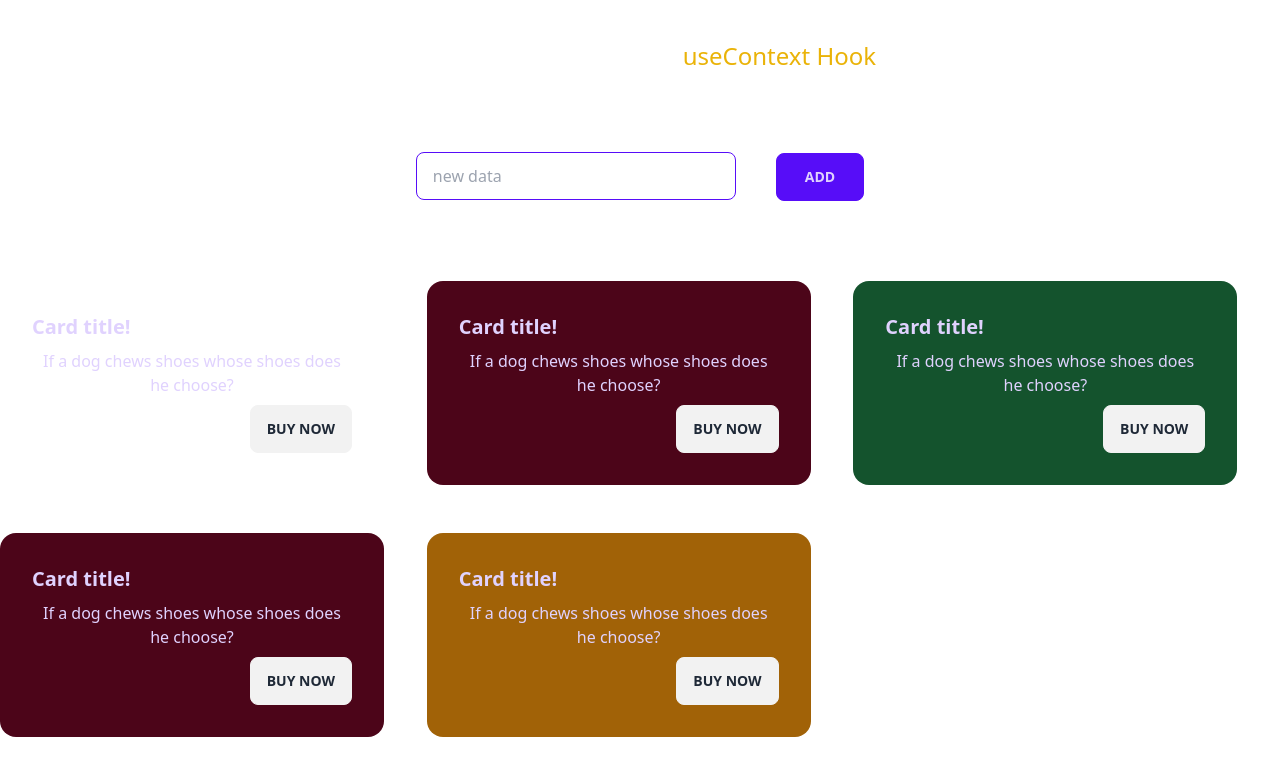
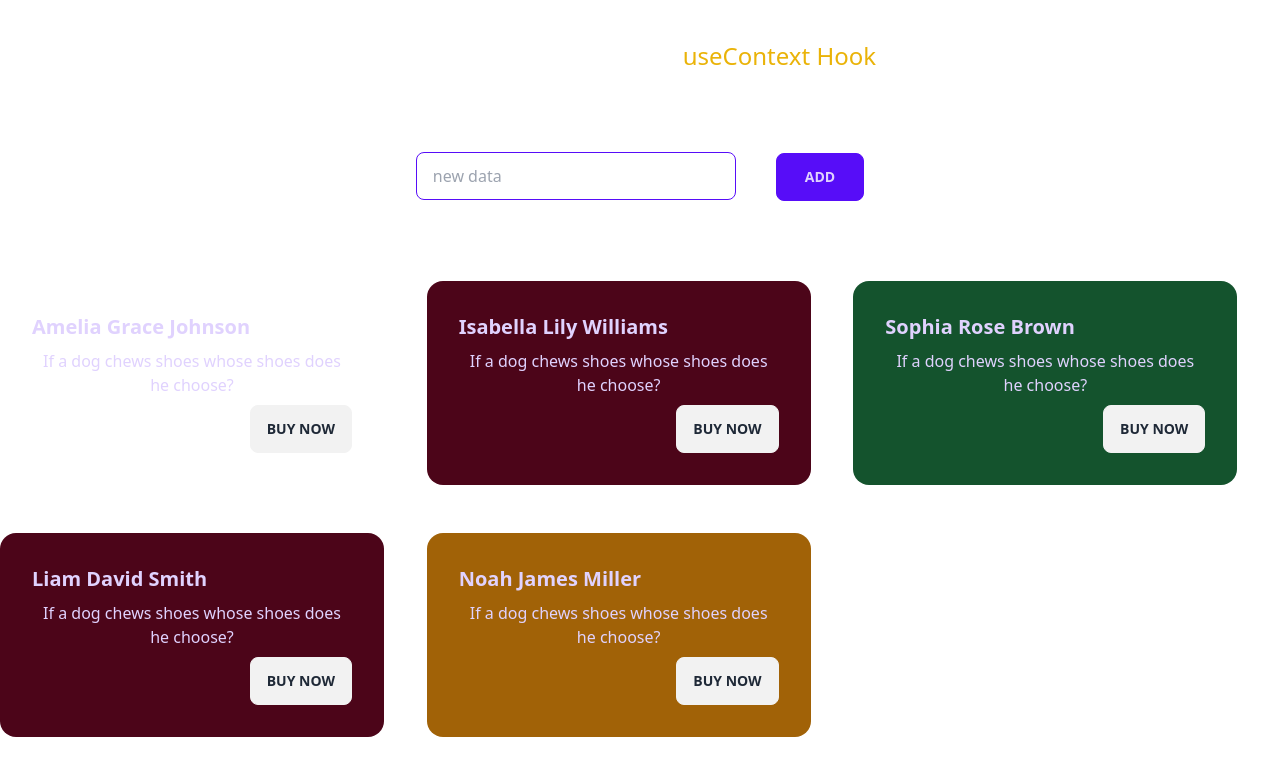
Before and after one commit to tahmid0111/useReducer__useContext_Hook_React, a React (Vite) app: page /reducer in a window 1280 px wide. Shown: the top 776 px of the page. Built offline with nearby package versions, Linux system fonts and the light colour scheme.

Commit message:
names are changed

```diff
--- a/src/components/usereducer/reducers.jsx
+++ b/src/components/usereducer/reducers.jsx
@@ -4,27 +4,27 @@ import SingleReducer from './singleReducer'
 const dummyDatas = [
     {
         id: 1,
-        name: 'a',
+        name: 'Amelia Grace Johnson',
         color: 'bg-red-500',
     },
     {
         id: 2,
-        name: 'b',
+        name: 'Isabella Lily Williams',
         color: 'bg-yellow-700',
     },
     {
         id: 3,
-        name: 'c',
+        name: 'Sophia Rose Brown',
         color: 'bg-green-900',
     },
     {
         id: 4,
-        name: 'd',
+        name: 'Liam David Smith',
         color: 'bg-rose-950',
     },
     {
         id: 5,
-        name: 'e',
+        name: 'Noah James Miller',
         color: 'bg-rose-600',
     },
 ]
--- a/src/components/usereducer/singleReducer.jsx
+++ b/src/components/usereducer/singleReducer.jsx
@@ -19,7 +19,7 @@ const SingleReducer = (props) => {
     <>
       <div className={`${generateRandomColor()} card w-96 text-primary-content mb-12`}>
         <div className="card-body">
-          <h2 className="card-title">Card title!</h2>
+          <h2 className="card-title">{name}</h2>
           <p>If a dog chews shoes whose shoes does he choose?</p>
           <div className="card-actions justify-end">
             <button className="btn">Buy Now</button>
```
